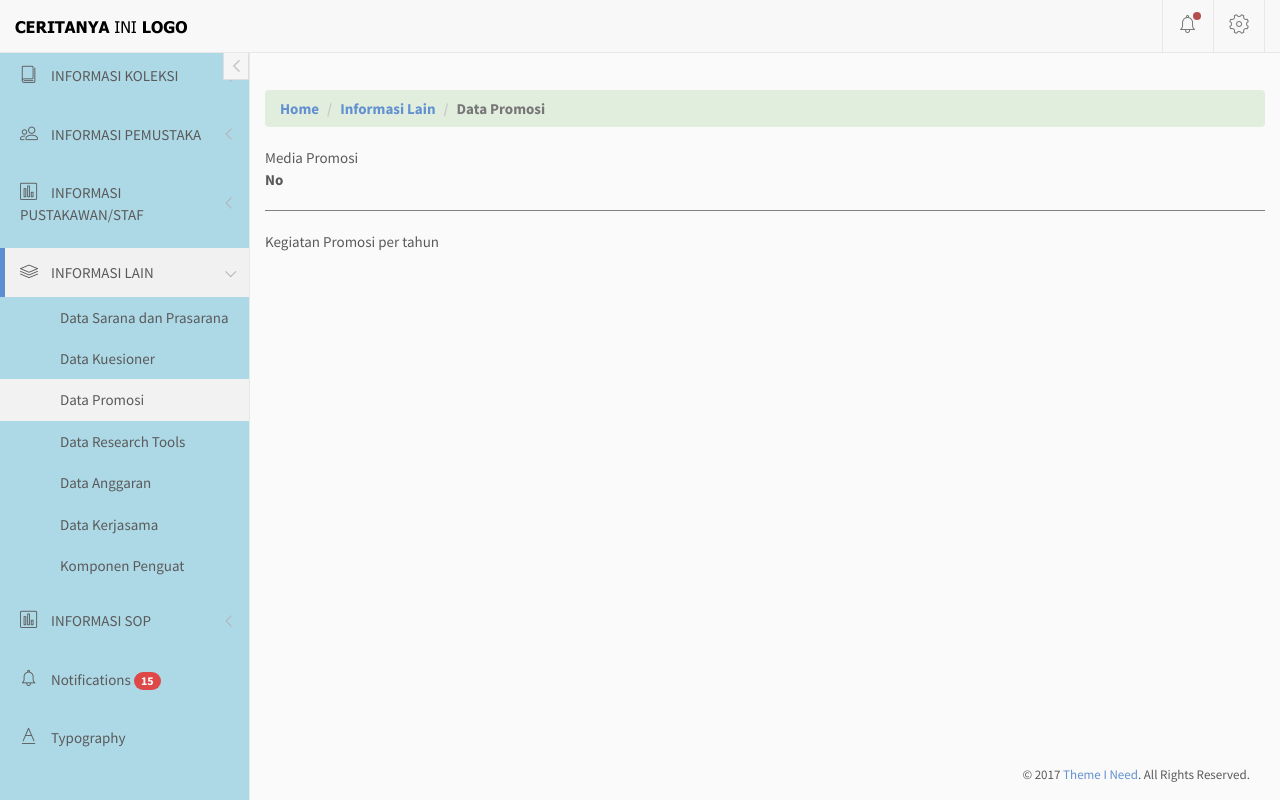
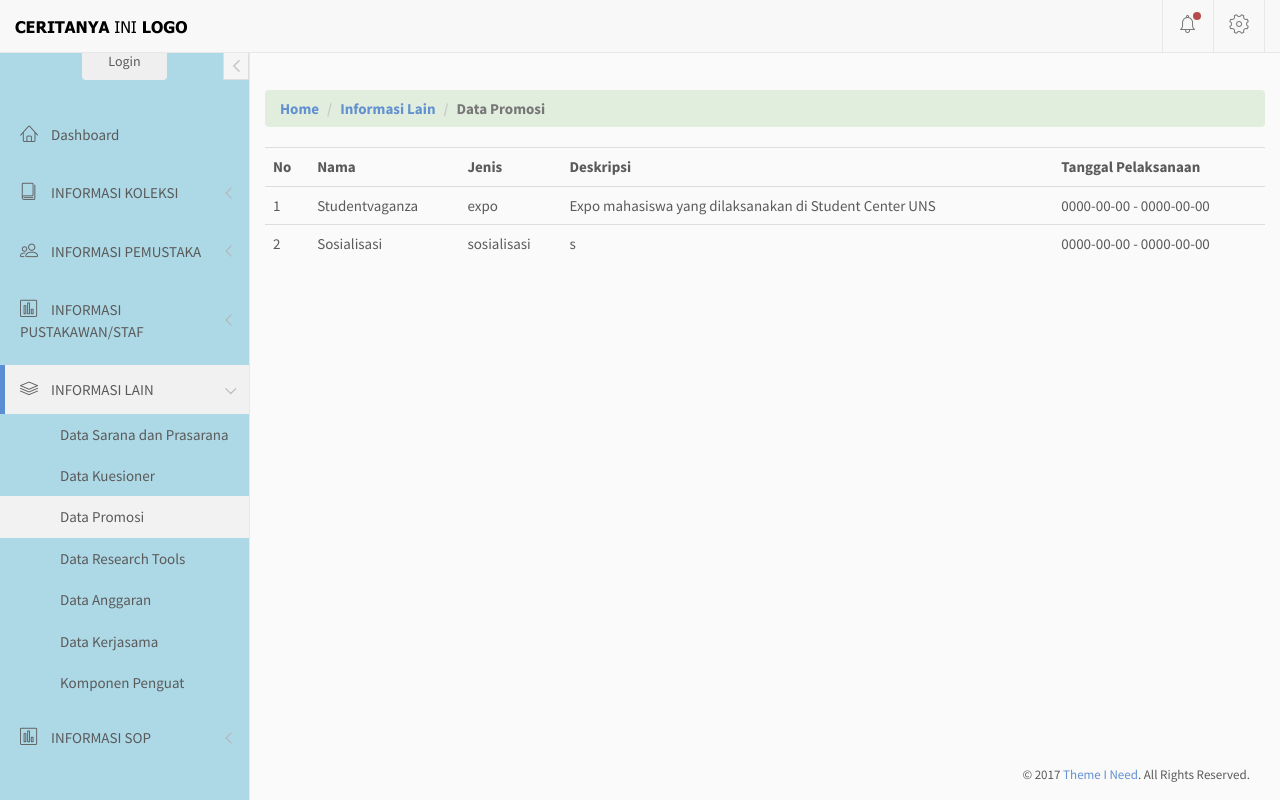
Before and after one commit to kiyu-ar/akpus, a CodeIgniter app: page /akpus/index.php/lain/promosi in a window 1280 px wide. Run offline with CodeIgniter, Linux system fonts and the light colour scheme; data comes from the database, SQL or seed files in the repository; tables that the repository leaves empty or names only in its code hold one stand-in row (values such as "Sample post"); lists and menus that the app fills with data are empty; some libraries are stand-ins or nearby versions.

Commit message:
batch update 22/2

```diff
--- a/application/controllers/lain.php
+++ b/application/controllers/lain.php
@@ -8,14 +8,16 @@
             parent::__construct();
             $this->load->model('m_main');
         }
-        public function sarpras2(){
-            $data['sarpras'] = $this->m_main->get_sarpras()->result();
+        // public function sarpras2(){
+        //     $data['sarpras'] = $this->m_main->get_sarpras()->result();
 
-            $this->load->view('diffdash/header');
-            $this->load->view('diffdash/sidebar');
-            $this->load->view('lain/v_sarpras2', $data);
-            $this->load->view('diffdash/footer');
-        }
+        //     $this->load->view('diffdash/header');
+        //     $this->load->view('diffdash/sidebar');
+        //     $this->load->view('lain/v_sarpras2', $data);
+        //     $this->load->view('diffdash/footer');
+        // }
+
+        // Fungsi Sarpras
         public function sarpras(){
             $data['sarpras'] = $this->m_main->get_data('list_sarpras')->result();
 
@@ -24,31 +26,6 @@
             $this->load->view('lain/v_sarpras', $data);
             $this->load->view('diffdash/footer');
         }
-        public function kuesioner(){
-            $data['akses'] = $this->session->userdata('akses');
-            $data['kuesioner'] = $this->m_main->get_data('list_kuesioner')->result();
-            $this->load->view('diffdash/header');
-            $this->load->view('diffdash/sidebar');
-            $this->load->view('lain/v_kuesioner', $data);
-            $this->load->view('diffdash/footer');
-        }
-        public function promosi(){
-            $data['promosi'] = $this->m_main->get_data('list_promosi')->result();
-
-            $this->load->view('diffdash/header');
-            $this->load->view('diffdash/sidebar');
-            $this->load->view('lain/v_promosi', $data);
-            $this->load->view('diffdash/footer');
-        }
-        public function restools(){
-            $data['restools'] = $this->m_main->get_data('list_restools')->result();
-
-            $this->load->view('diffdash/header');
-            $this->load->view('diffdash/sidebar');
-            $this->load->view('lain/v_restools', $data);
-            $this->load->view('diffdash/footer');
-        }
-        // Fungsi Sarpras
         public function tambah_sarpras(){
             $nama   = $this->input->post('nama');
             $jumlah = $this->input->post('jumlah');
@@ -96,6 +73,177 @@
             $update_id = $this->m_main->get_last_id('changelog') + 1;
             $this->m_main->delete_data($where, 'list_sarpras');
             redirect('Home/insert_changelog/'.$update_id.'/'.$id.'/list_sarpras/lain/sarpras');
+        }
+        // Fungsi Kuesioner
+        public function kuesioner(){
+            $data['akses'] = $this->session->userdata('akses');
+            $data['kuesioner'] = $this->m_main->get_data('list_kuesioner')->result();
+            $this->load->view('diffdash/header');
+            $this->load->view('diffdash/sidebar');
+            $this->load->view('lain/v_kuesioner', $data);
+            $this->load->view('diffdash/footer');
+        }
+        public function tambah_kuesioner(){
+            $nama           = $this->input->post('nama_kuesioner');
+            $deskripsi      = $this->input->post('deskripsi');
+            $bukti          = $_FILES['file_kuesioner'];
+
+            if ($bukti == ''){
+                $bukti = '';
+            }else{
+                $config['upload_path']   = './assets/files';
+                $config['allowed_types'] = 'pdf|docx|doc|xls|xlsx';
+                $config['max_size']      = 51200;
+
+                $this->load->library('upload',$config);
+                if(!$this->upload->do_upload('file_kuesioner')){
+                    $this->session->set_flashdata('pesan','<div class ="alert alert-danger alert-dismissible fade in" style="margin-top: 5px;">
+                    <a href="#" class="close" data-dismiss="alert" aria-label="close">&times;</a>
+                    Format file upload tidak sesuai
+                    </div>');
+                    redirect('lain/kuesioner');
+                }else{
+                    $bukti = $this->upload->data('file_name');
+                }
+            }
+
+            $data = array(
+                'nama' => $nama,
+                'deskripsi' => $deskripsi,
+                'file' => $bukti,
+            );
+
+            $this->m_main->input_data($data,'list_kuesioner');
+            $this->session->set_flashdata('pesan', '<div class ="alert alert-success alert-dismissible fade in">
+            <a href="#" class="close" data-dismiss="alert" aria-label="close">&times;</a>
+            Data Berhasil Ditambahkan
+            </div>');
+            redirect('lain/kuesioner');
+        }
+
+        public function hapus_kuesioner($id){
+            $data_kuesioner = new m_main;
+            if($data_kuesioner->cek_file_kuesioner($id)){
+                $data_k = $data_kuesioner->cek_file_kuesioner($id);
+                if(file_exists("./assets/files/".$data_k->file)){
+                    unlink("./assets/files/".$data_k->file);
+                }
+            $where = array ('id'=>$id);
+            $this->m_main->delete_data($where, 'list_kuesioner');
+            redirect('lain/kuesioner');
+            }
+        }
+
+        public function edit_kuesioner(){
+        $id             = $this->input->post('id');
+        $nama           = $this->input->post('nama_kuesioner');
+        $deskripsi      = $this->input->post('deskripsi');
+        $bukti          = $_FILES['file_kuesioner'];
+
+        if ($bukti == ''){
+            $bukti = '';
+        }else{
+            $config['upload_path']   = './assets/files';
+            $config['allowed_types'] = 'jpg|pdf|png|jpeg';
+            $config['max_size']      = 51200;
+            $this->load->library('upload', $config);
+            if (!$this->upload->do_upload('file_kuesioner')) {
+                $nama           = $this->input->post('nama_kuesioner');
+                $deskripsi      = $this->input->post('deskripsi');
+
+                $data = array(
+                    'id' => $id,
+                    'nama' => $nama,
+                    'deskripsi' => $deskripsi,
+                );
+
+                $where = array('id' => $id);
+                $this->m_main->update_data($where, $data, 'list_kuesioner');
+                $this->session->set_flashdata('pesan', '<div class ="alert alert-success alert-dismissible fade in">
+                <a href="#" class="close" data-dismiss="alert" aria-label="close">&times;</a>
+                Data Berhasil Diedit
+                </div>');
+                redirect('lain/kuesioner');
+            } else {
+                $bukti       = $this->upload->data('file_name');
+            }
+
+
+            $data = array(
+                'id'    => $id,
+                'nama' => $nama,
+                'deskripsi' => $deskripsi,
+                'file' => $bukti,
+            );
+
+            $where = array('id' => $id);
+            $this->m_main->update_data($where, $data, 'list_kuesioner');
+            $this->session->set_flashdata('pesan', '<div class ="alert alert-success alert-dismissible fade in">
+            <a href="#" class="close" data-dismiss="alert" aria-label="close">&times;</a>
+            Data Berhasil Diedit
+            </div>');
+            redirect('lain/kuesioner');
+            }
+        }
+
+        public function cetak_file($id){
+            $this->load->helper('download');
+            $fileinfo = $this->m_main->download($id);
+            $file = './assets/files/'.$fileinfo['file'];
+            force_download($file, NULL);
+        }
+
+        // Fungsi Promosi
+        public function promosi(){
+            $data['promosi'] = $this->m_main->get_data_order('list_promosi', 'tanggal_dari')->result();
+            $data['jenis_promosi'] = $this->m_main->get_data('list_jenis_promosi')->result();
+
+            $this->load->view('diffdash/header');
+            $this->load->view('diffdash/sidebar');
+            $this->load->view('lain/v_promosi', $data);
+            $this->load->view('diffdash/footer');
+        }
+        public function tambah_promosi(){
+            $nama           = $this->input->post('nama');
+            $jenis          = $this->input->post('jenis');
+            $deskripsi      = $this->input->post('deskripsi');
+            $tanggal_dari   = $this->input->post('tanggal_dari');
+            $tanggal_hingga = $this->input->post('tanggal_hingga');
+            $update_id      = $this->m_main->get_last_id('changelog') + 1;
+            $table_last     = $this->m_main->get_last_id('list_promosi') + 1;
+
+            $where = array ('id' => $update_id);
+            $this->m_main->insert_data($where, 'changelog');
+
+            $data = array(
+                'id'        => $table_last,
+                'jenis'     => $jenis,
+                'deskripsi' => $deskripsi,
+                'tanggal_dari'      => $tanggal_dari,
+                'tanggal_hingga'    => $tanggal_hingga,
+                'file'              => $file,
+                'update_id'         => $update_id,
+            );
+            $this->m_main->input_data($data, 'list_promosi');
+            redirect('Home/update_changelog/'.$update_id.'');
+        }
+        public function edit_promosi(){
+
+        }
+        public function hapus_promosi($id){
+            $update_id = $this->m_main->get_last_id('changelog') + 1;
+            $where = array('id' => $id);
+            $this->m_main->delete_data($where, 'list_promosi');
+            redirect('Home/insert_changelog/'.$update_id.'/'.$id.'/list_promosi/lain/promosi');
+        }
+        // Fungsi Research Tools
+        public function restools(){
+            $data['restools'] = $this->m_main->get_data('list_restools')->result();
+
+            $this->load->view('diffdash/header');
+            $this->load->view('diffdash/sidebar');
+            $this->load->view('lain/v_restools', $data);
+            $this->load->view('diffdash/footer');
         }
         // Fungsi Anggaran
         public function anggaran(){
@@ -221,122 +369,12 @@
             $this->m_main->update_data($where, $data, 'list_kerjasama');
             redirect('Home/update_changelog/'.$update_id.'/'.$id.'/2/list_kerjasama/lain/kerjasama');
         }
-
+        // Fungsi Komponen Penguat
         public function penguat(){
             $this->load->view('diffdash/header');
             $this->load->view('diffdash/sidebar');
             $this->load->view('diffdash/footer');
         }
 
-        // Fungsi Kuesioner
-        public function tambah_kuesioner(){
-            $nama           = $this->input->post('nama_kuesioner');
-            $deskripsi      = $this->input->post('deskripsi');
-            $bukti          = $_FILES['file_kuesioner'];
-
-            if ($bukti == ''){
-                $bukti = '';
-            }else{
-                $config['upload_path']   = './assets/files';
-                $config['allowed_types'] = 'pdf|docx|doc|xls|xlsx';
-                $config['max_size']      = 51200;
-
-                $this->load->library('upload',$config);
-                if(!$this->upload->do_upload('file_kuesioner')){
-                    $this->session->set_flashdata('pesan','<div class ="alert alert-danger alert-dismissible fade in" style="margin-top: 5px;">
-                    <a href="#" class="close" data-dismiss="alert" aria-label="close">&times;</a>
-                    Format file upload tidak sesuai
-                    </div>');
-                    redirect('lain/kuesioner');
-                }else{
-                    $bukti = $this->upload->data('file_name');
-                }
-            }
-
-            $data = array(
-                'nama' => $nama,
-                'deskripsi' => $deskripsi,
-                'file' => $bukti,
-            );
-
-            $this->m_main->input_data($data,'list_kuesioner');
-            $this->session->set_flashdata('pesan', '<div class ="alert alert-success alert-dismissible fade in">
-            <a href="#" class="close" data-dismiss="alert" aria-label="close">&times;</a>
-            Data Berhasil Ditambahkan
-            </div>');
-            redirect('lain/kuesioner');
-        }
-
-        public function hapus_kuesioner($id){
-            $data_kuesioner = new m_main;
-            if($data_kuesioner->cek_file_kuesioner($id)){
-                $data_k = $data_kuesioner->cek_file_kuesioner($id);
-                if(file_exists("./assets/files/".$data_k->file)){
-                    unlink("./assets/files/".$data_k->file);
-                }
-            $where = array ('id'=>$id);
-            $this->m_main->delete_data($where, 'list_kuesioner');
-            redirect('lain/kuesioner');
-            }
-        }
-
-        public function edit_kuesioner(){
-        $id             = $this->input->post('id');
-        $nama           = $this->input->post('nama_kuesioner');
-        $deskripsi      = $this->input->post('deskripsi');
-        $bukti          = $_FILES['file_kuesioner'];
-
-        if ($bukti == ''){
-            $bukti = '';
-        }else{
-            $config['upload_path']   = './assets/files';
-            $config['allowed_types'] = 'jpg|pdf|png|jpeg';
-            $config['max_size']      = 51200;
-            $this->load->library('upload', $config);
-            if (!$this->upload->do_upload('file_kuesioner')) {
-                $nama           = $this->input->post('nama_kuesioner');
-                $deskripsi      = $this->input->post('deskripsi');
-
-                $data = array(
-                    'id' => $id,
-                    'nama' => $nama,
-                    'deskripsi' => $deskripsi,
-                );
-
-                $where = array('id' => $id);
-                $this->m_main->update_data($where, $data, 'list_kuesioner');
-                $this->session->set_flashdata('pesan', '<div class ="alert alert-success alert-dismissible fade in">
-                <a href="#" class="close" data-dismiss="alert" aria-label="close">&times;</a>
-                Data Berhasil Diedit
-                </div>');
-                redirect('lain/kuesioner');
-            } else {
-                $bukti       = $this->upload->data('file_name');
-            }
-
-
-        $data = array(
-            'id'    => $id,
-            'nama' => $nama,
-            'deskripsi' => $deskripsi,
-            'file' => $bukti,
-        );
-
-        $where = array('id' => $id);
-        $this->m_main->update_data($where, $data, 'list_kuesioner');
-        $this->session->set_flashdata('pesan', '<div class ="alert alert-success alert-dismissible fade in">
-        <a href="#" class="close" data-dismiss="alert" aria-label="close">&times;</a>
-        Data Berhasil Diedit
-        </div>');
-        redirect('lain/kuesioner');
-        }
-        }
-
-        public function cetak_file($id){
-            $this->load->helper('download');
-            $fileinfo = $this->m_main->download($id);
-            $file = './assets/files/'.$fileinfo['file'];
-            force_download($file, NULL);
-        }
     }
 ?>
--- a/application/controllers/pemustaka.php
+++ b/application/controllers/pemustaka.php
@@ -45,7 +45,7 @@
             if ($dokumentasi == ''){
                 $dokumentasi = '';
             }else{
-                $config['upload_path']   = './assets/files';
+                $config['upload_path']   = './assets/files/kunjungan';
                 $config['allowed_types'] = 'jpg|pdf|png|jpeg';
                 $config['max_size']      = 51200;
 
@@ -101,7 +101,7 @@
         if ($dokumentasi == ''){
             $dokumentasi = '';
         }else{
-            $config['upload_path']   = './assets/files';
+            $config['upload_path']   = './assets/files/kunjungan';
             $config['allowed_types'] = 'jpg|pdf|png|jpeg';
             $config['max_size']      = 51200;
             $this->load->library('upload', $config);
--- a/application/views/diffdash/footer_dashboard.php
+++ b/application/views/diffdash/footer_dashboard.php
@@ -314,7 +314,7 @@
 		toastr.options.closeButton = true;
 		toastr.options.positionClass = 'toast-bottom-right';
 		toastr.options.showDuration = 1000;
-		toastr['info']('Hello, welcome to DiffDash, a unique admin dashboard.');
+		toastr['info']('Selamat datang di Website Akpus');
 
 	});
 	</script>
--- a/application/views/diffdash/sidebar.php
+++ b/application/views/diffdash/sidebar.php
@@ -7,7 +7,7 @@
 			<div class="sidebar-scroll">
 				<div class="user-account">
 					<?php if($this->session->userdata('status') != 'login'){ ?>
-						<form action="<?= base_url('login/index')?>"><button class="btn login-button" type="submit">Login</button></form>
+						<form action="<?= base_url('user/login')?>"><button class="btn login-button" type="submit">Login</button></form>
 					<?php } else {?>
 					<div class="dropdown">
 						<a href="#" class="dropdown-toggle user-name" data-toggle="dropdown">Hello, <strong><?php echo $this->session->userdata('nama') ?></strong> <i class="fa fa-caret-down"></i></a>
@@ -16,7 +16,7 @@
 							<li><a href="#">Messages</a></li>
 							<li><a href="#">Settings</a></li>
 							<li class="divider"></li>
-							<li><a href="<?= base_url('login/logout')?>">Logout</a></li>
+							<li><a href="<?= base_url('user/logout')?>">Logout</a></li>
 						</ul>
 					</div>
 					<?php } ?>
@@ -73,8 +73,8 @@
 								<li id ="pengolahan"><a href="<?= base_url('sop/pengolahan')?>">SOP Pengolahan</a></li>
 								<li id ="lain"><a href="<?= base_url('sop/lain')?>">SOP Lain-lain</a></li>
 							</ul>
-						<li class=""><a href="notifications.html"><i class="lnr lnr-alarm"></i> <span>Notifications</span> <span class="badge bg-danger">15</span></a></li>
-						<li class=""><a href="typography.html"><i class="lnr lnr-text-format"></i> <span>Typography</span></a></li>
+						<!-- <li class=""><a href="notifications.html"><i class="lnr lnr-alarm"></i> <span>Notifications</span> <span class="badge bg-danger">15</span></a></li>
+						<li class=""><a href="typography.html"><i class="lnr lnr-text-format"></i> <span>Typography</span></a></li> -->
 					</ul>
 				</nav>
 			</div>
--- a/application/views/lain/v_kerjasama.php
+++ b/application/views/lain/v_kerjasama.php
@@ -58,7 +58,7 @@
   <div class="modal-dialog" role="document">
     <div class="modal-content">
       <div class="modal-header">
-        <h5 class="modal-title" id="exampleModalLabel">DATA SOP</h5>
+        <h5 class="modal-title" id="exampleModalLabel">Tambah Kerja Sama</h5>
         <button type="button" class="close" data-dismiss="modal" aria-label="Close">
           <span aria-hidden="true">&times;</span>
         </button>
--- a/application/views/lain/v_promosi.php
+++ b/application/views/lain/v_promosi.php
@@ -7,17 +7,92 @@
         </ol>
     </nav>
 
+    <?php if($this->session->userdata('status') == 'login'){  ?>
+        <button class="btn btn-primary" style="margin-bottom : 10px" data-toggle="modal" data-target="#tambah"><i class="fa fa-plus"></i>Tambah Promosi</button>
+    <?php } ?>
+
     <div>
-        Media Promosi
-        <table>
+        <table class="table">
             <tr>
                 <th>No</th>
-                <th></th>
+                <th>Nama</th>
+                <th>Jenis</th>
+                <th>Deskripsi</th>
+                <th>Tanggal Pelaksanaan</th>
+                <?php $nomor = 1;
+                if($this->session->userdata('status')=="login"){ ?>
+                    <th colspan="3">Aksi</th>
+                <?php } ?>
             </tr>
+            <?php foreach($promosi as $row): ?>
+                <tr>
+                    <td><?php echo $nomor++ ?></td>
+                    <td><?php echo $row->nama ?></td>
+                    <td><?php echo $row->jenis ?></td>
+                    <td><?php echo $row->deskripsi ?></td>
+                    <td><?php echo $row->tanggal_dari.' - '.$row->tanggal_hingga ?></td>
+                    <?php if ($this->session->userdata('status')=="login"){ ?>
+                        <td class="btnsq tombol-hapus" href="<?php echo base_url('lain/hapus_promosi/'.$row->id)?>"><div class="btn btn-danger btn-xm" data-toggle="tooltip" data-placement="top" title="Hapus Promosi"><i class="fa fa-trash"></i></div></td>
+                        <td class="btnsq"><button class="btn btn-warning btn-xm" data-toggle="modal" data-target="#edit<?php echo $row->id?>" title="Edit Promosi"><i class="fa fa-edit"></i></button></td>
+                        <td class="btnsq"><button class="btn btn-success btn-xm" title="Lihat file"><i class="fa fa-eye"></i></button></td>
+                    <?php } ?>
+                </tr>
+            <?php endforeach; ?>
         </table>
     </div>
-    <hr>
-    <div>
-        Kegiatan Promosi per tahun
+
+<?php if($this->session->userdata('status')=="login"){ ?>
+<!-- Modal tambah Promosi -->
+<div class="modal fade" id="tambah" tabindex="-1" role="dialog" aria-labelledby="exampleModalLabel" aria-hidden="true">
+  <div class="modal-dialog" role="document">
+    <div class="modal-content">
+      <div class="modal-header">
+        <h5 class="modal-title" id="exampleModalLabel">Tambah Promosi</h5>
+        <button type="button" class="close" data-dismiss="modal" aria-label="Close">
+          <span aria-hidden="true">&times;</span>
+        </button>
+      </div>
+      <div class="modal-body">
+        <?php echo form_open_multipart('lain/tambah_promosi'); ?>
+        <div class="form-group">
+            <label>Nama Promosi</label>
+            <input type="text" name="nama" class="form-control" placeholder="Nama Promosi">
+        </div>
+        <div class="form-group">
+            <label>Jenis Kerja sama</label>
+            <select name="jenis" class="form-control">
+                <option>Pilih Jenis</option>
+                <?php ?>
+                <option value="0">Internal</option>
+                <option value="1">Eksternal</option>
+            </select>
+        </div>
+        <div class="form-group">
+            <label>Deskripsi</label>
+            <input type="text" name="deskripsi" class="form-control">
+        </div>
+        <div class="form-group">
+            <label>Tanggal Mulai</label>
+            <input type="date" name="tanggal_dari" class="form-control">
+        </div>
+        <div class="form-group">
+            <label>Tanggal Selesai</label>
+            <input type="date" name="tanggal_hingga" class="form-control">
+        </div>
+        <div class="form-group">
+            <label>File</label>
+            <input type="file" name="file" class="form-control">
+        </div>
+        <button type="button" class="btn btn-secondary" data-dismiss="modal">Close</button>
+        <button type="submit" class="btn btn-primary">Save changes</button>
+        <?php echo form_close(); ?>
+      </div>
     </div>
+  </div>
 </div>
+
+
+
+
+<?php }?>
+</div>
--- a/application/views/pustakawan/v_pstatistik.php
+++ b/application/views/pustakawan/v_pstatistik.php
@@ -2,8 +2,8 @@
 <nav aria-label="breadcrumb">
         <ol class="breadcrumb">
             <li class="breadcrumb-item"><a href="#">Home</a></li>
-            <li class="breadcrumb-item"><a href="#">Informasi Koleksi</a></li>
-            <li class="breadcrumb-item active" aria-current="page">Jenis Koleksi Cetak</li>
+            <li class="breadcrumb-item"><a href="#">Informasi Pustakawan/Staf</a></li>
+            <li class="breadcrumb-item active" aria-current="page">Data Statistik Pegawai</li>
         </ol>
     </nav>
     <form style="float: right;" action="<?php echo base_url().'pustakawan/daftar_staf'; ?>"><button type="submit" class="btn btn-primary"  style="margin-top:30px">Daftar Staf</button></form>
--- a/application/views/pustakawan/v_sdm.php
+++ b/application/views/pustakawan/v_sdm.php
@@ -1,7 +1,7 @@
     <nav aria-label="breadcrumb">
         <ol class="breadcrumb">
             <li class="breadcrumb-item"><a href="<?=base_url()?>">Home</a></li>
-            <li class="breadcrumb-item"><a href="#">Pustakawan</a></li>
+            <li class="breadcrumb-item"><a href="#">Informasi Pustakawan/Staf</a></li>
             <li class="breadcrumb-item active" aria-active="page">Data Pengembangan SDM</li>
         </ol>
     </nav>
--- a/application/views/v_login.php
+++ b/application/views/v_login.php
@@ -10,7 +10,7 @@
 <!-- partial:index.partial.html -->
 <div class="login-page">
   <div class="form">
-    <form class="login-form" method="post" action="<?php echo base_url().'login/proses_login'; ?>">
+    <form class="login-form" method="post" action="<?php echo base_url().'user/proses_login'; ?>">
       <input type="text" name="uname" placeholder="username">
       <input type="password" name="pass" placeholder="password">
       <button type="submit">login</button>
```
Also changed, not shown: application/controllers/login.php (deleted, +0 -56 lines), application/controllers/user.php (+59 -6 lines).
